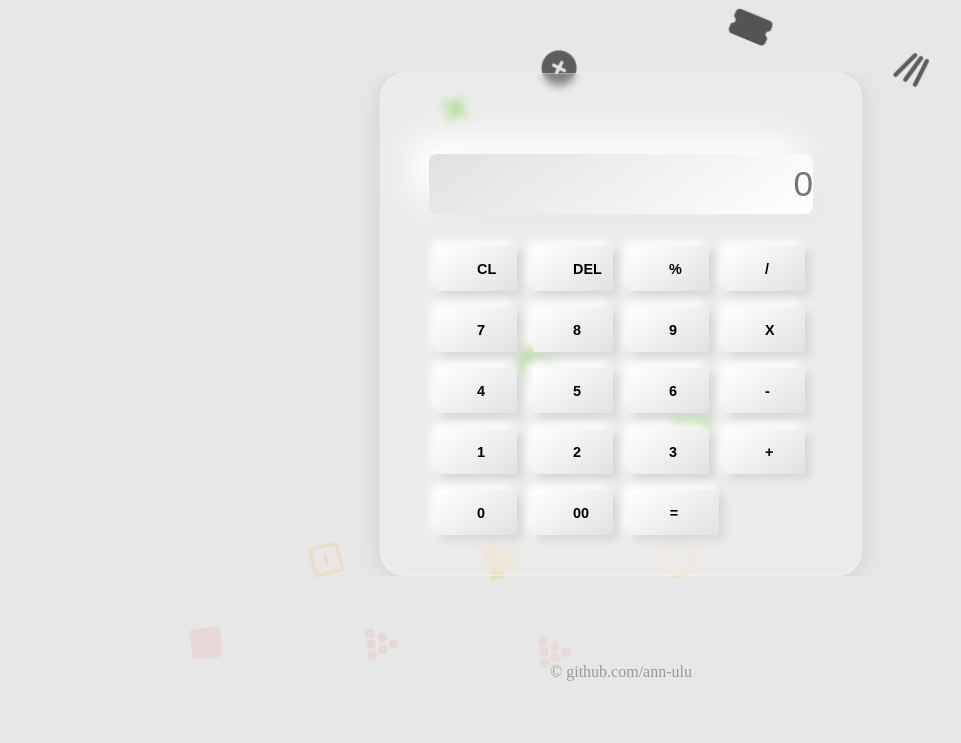
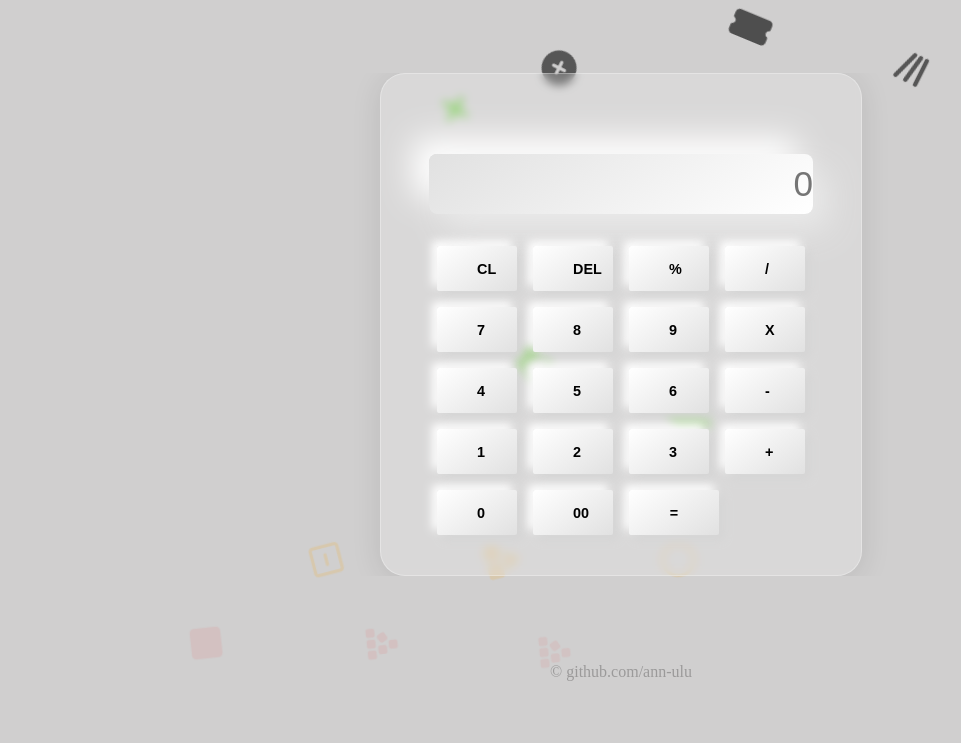
Before and after one commit to ann-ulu/calculator, a plain HTML site: page index.html in a window 1280 px wide. Shown: the part 57-800 px from the top of the page, without its empty margins (19-980 px from the left). Drawn offline with Linux system fonts and the light colour scheme.

Commit message:
background change

```diff
--- a/style.css
+++ b/style.css
@@ -7,7 +7,7 @@
 }
 
 body {
-    background:rgb(232, 231, 231);
+    background:rgb(208, 207, 207);
   max-width: 1400px;
   padding: 0 50px;
   margin: 0  auto;
```
